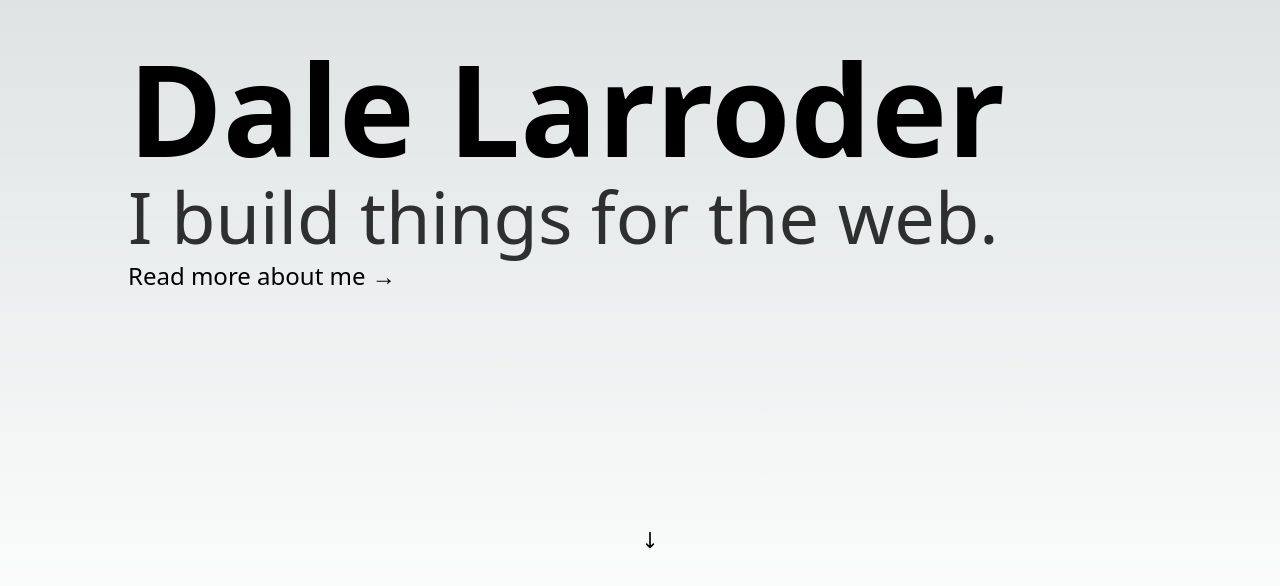
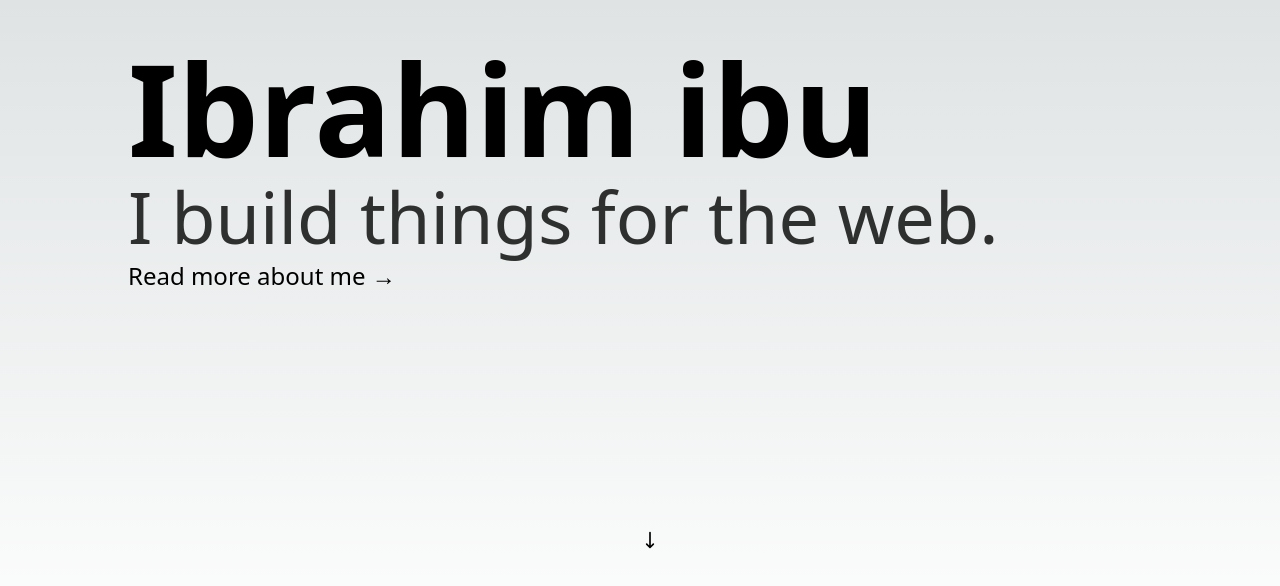
Before and after one commit to ibugithub/PortFolio, a Next.js app: page / in a window 1280 px wide. Shown: the part 198-784 px from the top of the page. Built offline with nearby package versions, Linux system fonts and the light colour scheme.

Commit message:
Change content

```diff
--- a/components/Hero.tsx
+++ b/components/Hero.tsx
@@ -24,15 +24,12 @@ export default function Hero(): ReactElement {
 
   return (
     <div>
-      <h1 className="sr-only">
-        Hello I'm Dale Larroder, I'm a software developer, and I love building things for the web.
-      </h1>
       <div className="relative z-10 flex h-[calc(100vh-81px)] items-center md:h-[calc(100vh-116px)]">
         <div className="mx-auto w-screen max-w-3xl px-4 sm:px-9 xl:max-w-5xl xl:px-0">
           <div className="-mt-36">
             <div ref={ref} className="flex cursor-default flex-col space-y-2">
               <h1 className="text-5xl font-semibold sm:text-7xl md:text-8xl xl:text-9xl">
-                Dale Larroder
+                Ibrahim ibu
               </h1>
               <h2 className="text-3xl font-medium opacity-80 sm:text-6xl md:text-6xl xl:text-7xl">
                 I build things for the web.
```
